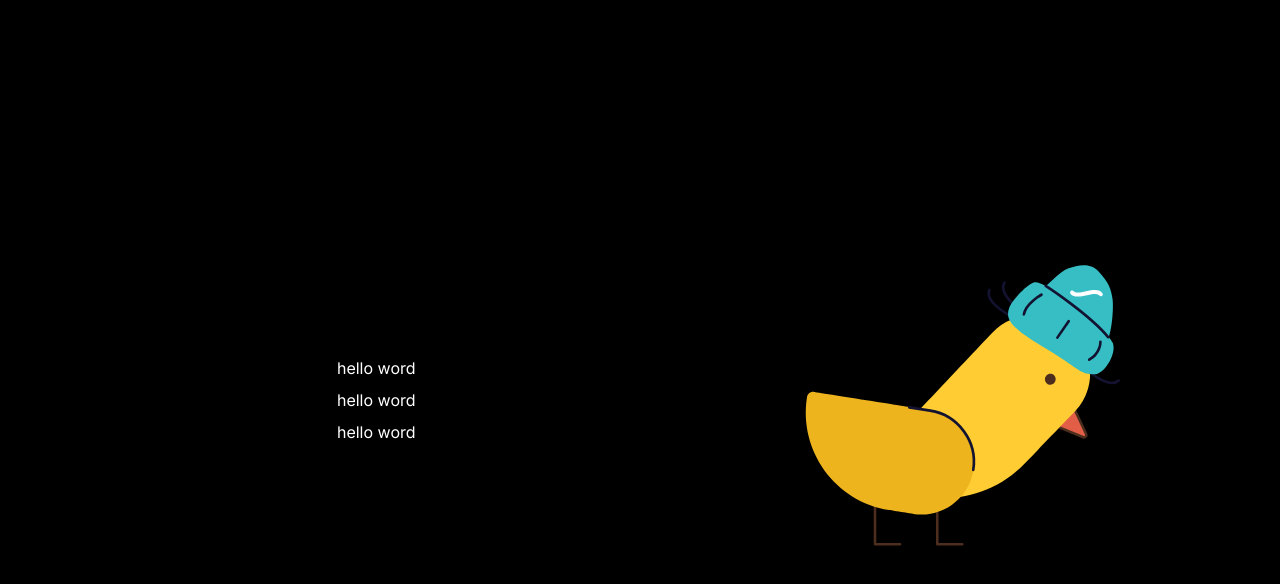
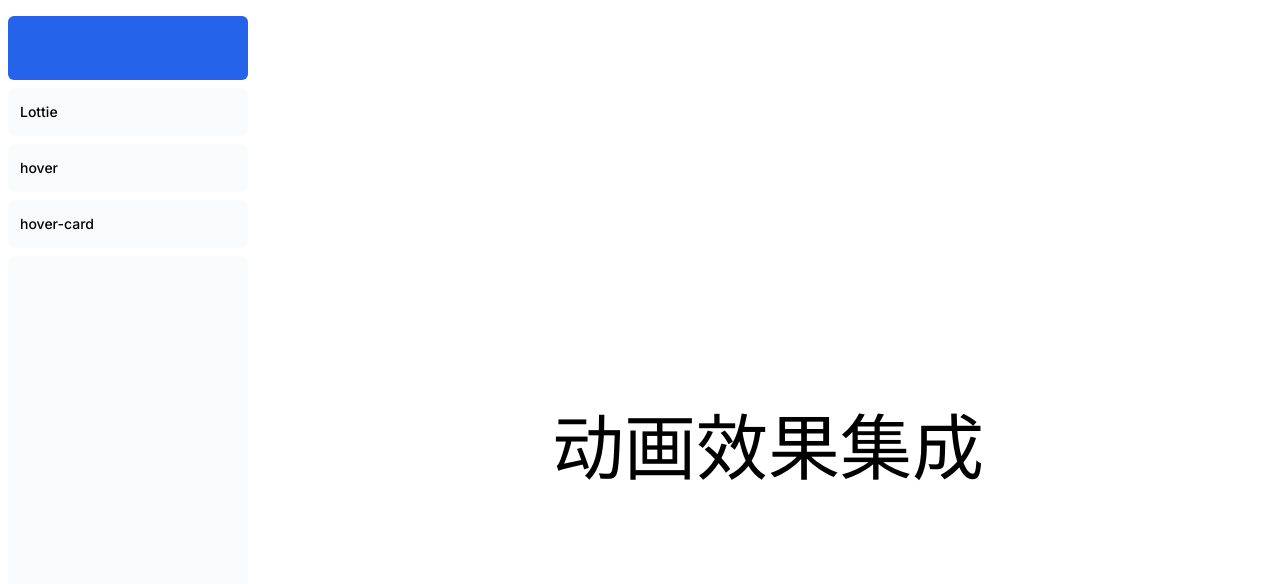
Before and after one commit to JeromeD3/lottie, a Next.js app: page / in a window 1280 px wide. Shown: the top 584 px of the page. Built offline with nearby package versions, Linux system fonts and the light colour scheme.

Commit message:
chore: ..

```diff
--- a/app/Lottie/page.tsx
+++ b/app/Lottie/page.tsx
@@ -2,12 +2,9 @@
 import Lottie, { LottieRefCurrentProps } from "lottie-react";
 import PoliteChicky from '../PoliteChicky.json'
 import { useRef } from "react";
-import useGetRoutes from "@/hook/useGetRouter";
 
 
 export default function Home() {
-  const res = useGetRoutes()
-  console.log("🚀 ~ Home ~ res:", res)
   const ref = useRef<LottieRefCurrentProps>(null)
   const data = [{ value: "hello" }, { value: "hello" }, { value: "hello" }]
   return (
--- a/app/api/route/route.ts
+++ b/app/api/route/route.ts
@@ -4,8 +4,9 @@ import path from 'path'
 export async function GET() {
   function getDirectories(dir: string, dirlist: string[] = []): string[] {
     const files = fs.readdirSync(dir)
+    const whitelist = ['api', 'ui']
     files.forEach((file) => {
-      if (file === 'api') return
+      if (whitelist.includes(file)) return
       const fullPath = path.join(dir, file)
       if (fs.statSync(fullPath).isDirectory()) {
         dirlist.push(file)
--- a/app/b/page.tsx
+++ b/app/hover-card/page.tsx
@@ -1,6 +1,6 @@
 // CardGrid.js
 'use client'
-import React, { useRef, useState } from 'react';
+import React, { useRef } from 'react';
 import style from './style.module.css'
 const CardGrid = () => {
   // 假设这里有一些卡片数据
--- a/app/a/page.tsx
+++ b/app/hover/page.tsx
@@ -44,7 +44,8 @@ const GradientMaskedImage: React.FC = () => {
 
 
 export default function Home() {
-  return <div className="flex justify-center items-center min-h-screen bg-white">
+  return <div className="flex justify-center items-center min-h-screen bg-white flex-col">
+    <h1 className="text-7xl"> hover 下方</h1>
     <GradientMaskedImage />
   </div>
 }
--- a/app/layout.tsx
+++ b/app/layout.tsx
@@ -1,6 +1,7 @@
 import type { Metadata } from "next";
 import { Inter } from "next/font/google";
 import "./globals.css";
+import SideNav from "./ui/SideNav";
 
 const inter = Inter({ subsets: ["latin"] });
 
@@ -16,7 +17,15 @@ export default function RootLayout({
 }>) {
   return (
     <html lang="en">
-      <body className={inter.className}>{children}</body>
+      <body className={inter.className}>
+        <div className="flex h-screen flex-col md:flex-row md:overflow-hidden">
+          <div className="w-full flex-none md:w-64">
+            <SideNav />
+          </div>
+          <div className="flex-grow p-6 md:overflow-y-auto md:p-12">{children}</div>
+        </div>
+
+      </body>
     </html>
   );
 }
--- a/app/page.tsx
+++ b/app/page.tsx
@@ -1,25 +1,7 @@
-'use client'
-import Lottie, { LottieRefCurrentProps } from "lottie-react";
-import PoliteChicky from './PoliteChicky.json'
-import { useRef } from "react";
-export default function Home() {
-  const ref = useRef<LottieRefCurrentProps>(null)
-  const data = [{ value: "hello" }, { value: "hello" }, { value: "hello" }]
+export default function Page() {
   return (
-    <>
-      <div className="flex  min-h-screen bg-[#000] w-full max-lg:flex-col items-center justify-center p-24 ">
-        <div className="text-white flex items-center justify-center w-full   gap-2 flex-col ">
-          {data.map((item, index) => (
-            <div className=" has-[.bg]:bg-red-200 group" key={index}>
-              <h1 className="group-has-[.bg]:text-red-950" onClick={(e) => e.currentTarget.classList.add('bg')}>hello word</h1>
-            </div>
-          ))}
-        </div>
-
-        <Lottie onComplete={() => {
-          ref.current?.goToAndPlay(70, true)
-        }} lottieRef={ref} animationData={PoliteChicky} loop={false} />
-      </div>
-    </>
+    <main className="flex min-h-screen items-center justify-center p-6">
+      <h1 className='text-7xl'>动画效果集成</h1>
+    </main>
   );
 }
--- /dev/null
+++ b/app/ui/NavLinks.tsx
@@ -0,0 +1,46 @@
+'use client';
+import Link from 'next/link';
+import { usePathname } from 'next/navigation';
+import clsx from 'clsx';
+import { fetchRoutes } from '@/hook/useGetRouter';
+import { useEffect, useState } from 'react';
+
+export default function NavLinks() {
+  const pathname = usePathname();
+  const [links, setLinks] = useState([])
+
+  useEffect(() => {
+    fetchRoutes().then(data => {
+      const res = data.directories.map((link: any) => {
+        return {
+          name: link,
+          href: `/${link}`,
+        }
+      })
+      setLinks(res)
+    })
+  }, [])
+
+
+
+  return (
+    <>
+      {links.map((link: any) => {
+        return (
+          <Link
+            key={link.name}
+            href={link.href}
+            className={clsx(
+              'flex h-[48px] grow items-center justify-center gap-2 rounded-md bg-gray-50 p-3 text-sm font-medium hover:bg-sky-100 hover:text-blue-600 md:flex-none md:justify-start md:p-2 md:px-3',
+              {
+                'bg-sky-100 text-blue-600': pathname === link.href,
+              },
+            )}
+          >
+            <p className="hidden md:block">{link.name}</p>
+          </Link>
+        );
+      })}
+    </>
+  );
+}
--- /dev/null
+++ b/app/ui/SideNav.tsx
@@ -0,0 +1,18 @@
+import Link from 'next/link';
+import NavLinks from './NavLinks';
+
+export default function SideNav() {
+  return (
+    <div className="flex h-full flex-col px-3 py-4 md:px-2">
+      <Link
+        className="mb-2 flex h-16 items-end justify-start rounded-md bg-blue-600 p-4 md:h-16"
+        href="/"
+      >
+      </Link>
+      <div className="flex grow flex-row justify-between space-x-2 md:flex-col md:space-x-0 md:space-y-2">
+        <NavLinks />
+        <div className="hidden h-auto w-full grow rounded-md bg-gray-50 md:block"></div>
+      </div>
+    </div>
+  );
+}
--- a/hook/useGetRouter.ts
+++ b/hook/useGetRouter.ts
@@ -1,17 +1,5 @@
-import { useState, useEffect } from 'react';
-
-async function fetchRoutes() {
-  const res = await fetch('/api/route');
-  const data = await res.json();
-  return data;
+export async function fetchRoutes() {
+  const res = await fetch('/api/route')
+  const data = await res.json()
+  return data
 }
-
-export default function useGetRoutes() {
-  const [routes, setRoutes] = useState([]);
-
-  useEffect(() => {
-    fetchRoutes().then(data => setRoutes(data));
-  }, []);
-
-  return routes;
-}
--- a/package.json
+++ b/package.json
@@ -9,6 +9,7 @@
     "lint": "next lint"
   },
   "dependencies": {
+    "clsx": "^2.1.1",
     "lottie-react": "^2.4.0",
     "next": "14.2.4",
     "react": "^18",
```
Also changed, not shown: app/hover-card/style.module.css (renamed from app/b/style.module.css), 2 other files (tests, documents, lock files or other folders).
